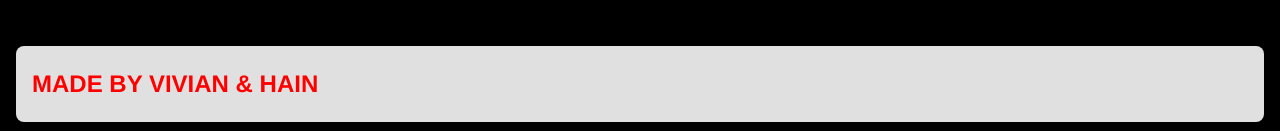
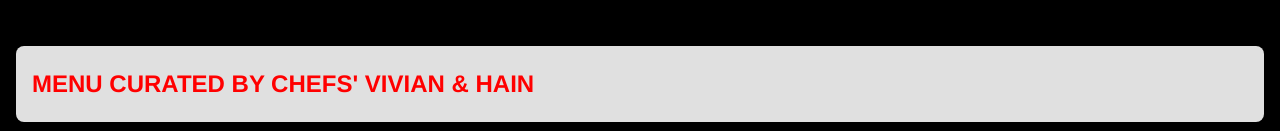
Before and after one commit to keroviv86/Phase-2-Food-App, a React (Create React App) app in the folder food-app/: page / in a window 1280 px wide. Shown: the part 666-797 px from the top of the page. Built offline with nearby package versions, Linux system fonts and the light colour scheme; no server answers.

Commit message:
fixed footer

```diff
--- a/food-app/src/components/Foot.js
+++ b/food-app/src/components/Foot.js
@@ -5,7 +5,7 @@ function Foot() {
         <header className="block row center">
         <div>
           <a href="#/">
-            <h1>Made by Vivian & Hain </h1>
+            <h1>Menu Curated by Chefs' Vivian & Hain </h1>
           </a>
         </div>
       </header>
```
